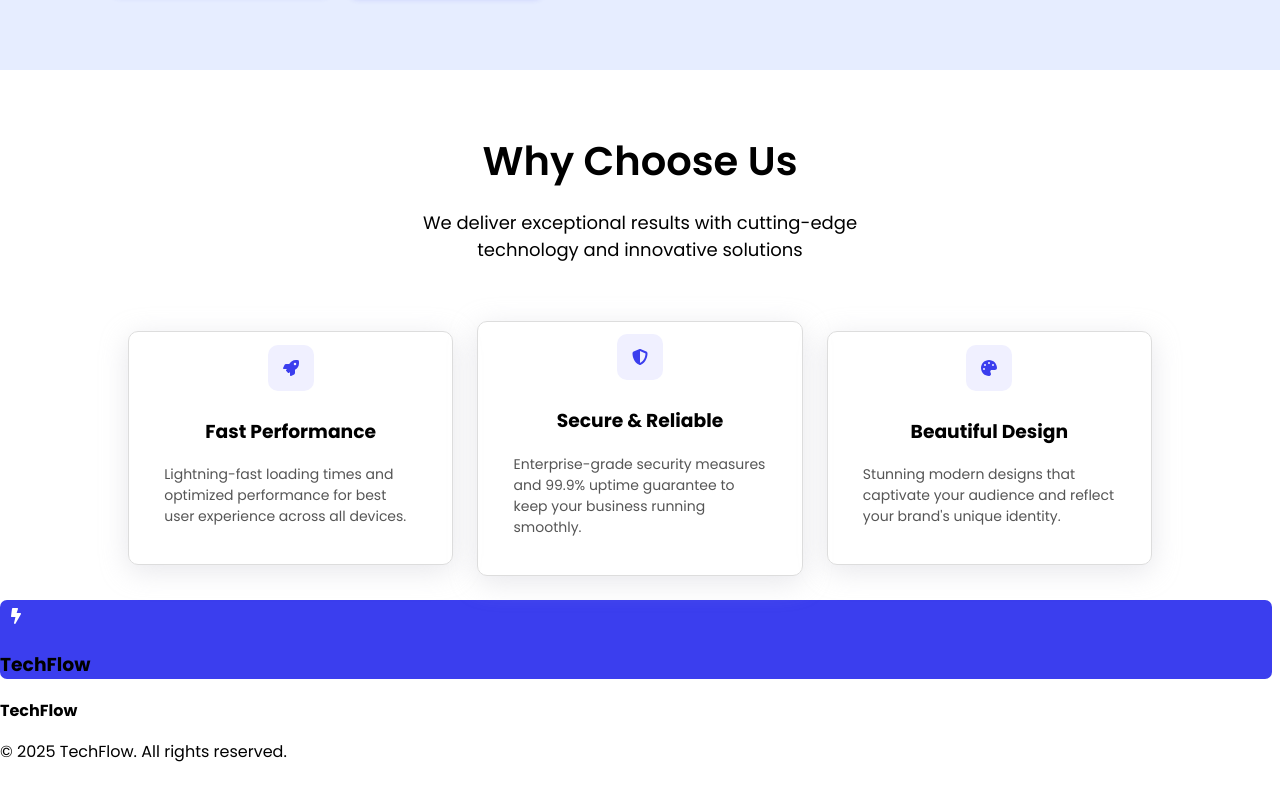
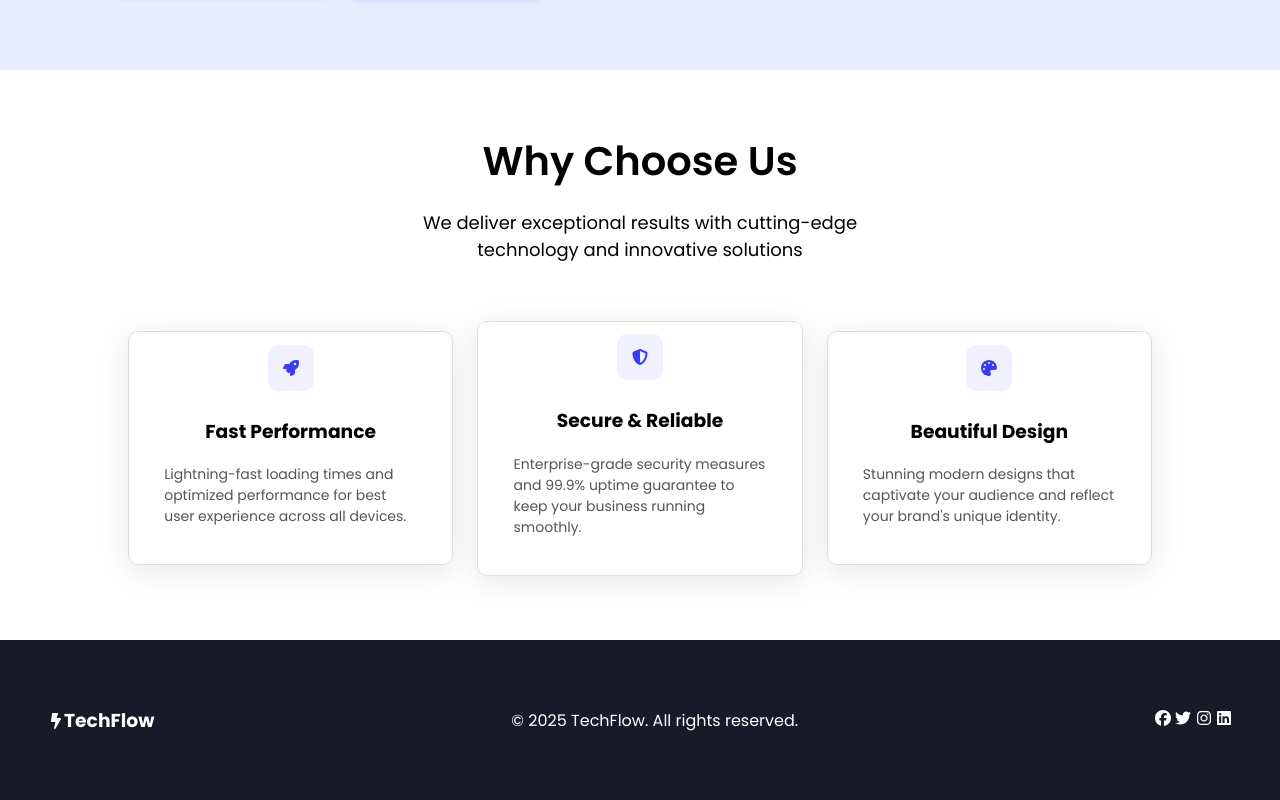
Before and after one commit to i-Kadri/techflow-landingpage, a React (Create React App) app: page / in a window 1280 px wide. Shown: the part 555-1355 px from the top of the page. Built offline with nearby package versions, Linux system fonts and the light colour scheme.

Commit message:
little spacing adjustments within the <footer> sectn

```diff
--- a/src/components/footer.css
+++ b/src/components/footer.css
@@ -0,0 +1,21 @@
+.footer-box {
+  display: flex;
+  align-items: center;
+  justify-content: space-between;
+  background: #181929;
+  margin-top: 4rem;
+  padding: 3rem;
+}
+
+.footer-icon {
+  display: flex;
+  align-items: center;
+  justify-content: center;
+  color: white;
+}
+
+Footer > span,
+footer > p,
+.footer-links > span {
+  color: white;
+}
--- a/src/components/footer.js
+++ b/src/components/footer.js
@@ -1,14 +1,32 @@
-import { FaBolt } from "react-icons/fa";
+import { FaBolt, FaLinkedin } from "react-icons/fa";
+import { FaFacebook, FaInstagram, FaTwitter } from "react-icons/fa6";
 
 function Footer() {
   return (
     <footer className="footer-box">
-      <div className="logo-icon">
+      <div className="footer-icon">
         <FaBolt style={{}} />
         <h3>TechFlow</h3>
       </div>
-      <div className="logo-text">TechFlow</div>
+      {/* <div className="logo-text">TechFlow</div> */}
       <p>© {new Date().getFullYear()} TechFlow. All rights reserved.</p>
+
+      <div className="footer-links">
+        <span>
+          {" "}
+          <FaFacebook />{" "}
+        </span>
+        <span>
+          {" "}
+          <FaTwitter />{" "}
+        </span>
+        <span>
+          <FaInstagram />{" "}
+        </span>
+        <span>
+          <FaLinkedin />
+        </span>
+      </div>
     </footer>
   );
 }
--- a/src/components/services.css
+++ b/src/components/services.css
@@ -53,7 +53,7 @@
 .fast-card:hover,
 .security-card:hover,
 .design-card:hover {
-  box-shadow: 0 8px 32px rgba(169, 169, 171, 0.4);
+  box-shadow: 0 8px 32px rgba(120, 120, 122, 0.4);
   transform: translateY(-5px);
   transition: box-shadow 0.3s ease, transform 0.3s ease;
 }
@@ -66,10 +66,3 @@
   color: #555555;
   font-size: 14px;
 }
-
-/*
-  display: flex;
-  flex-wrap: wrap;
-  justify-content: center;
-  gap: 1.5rem;
-} */
```
